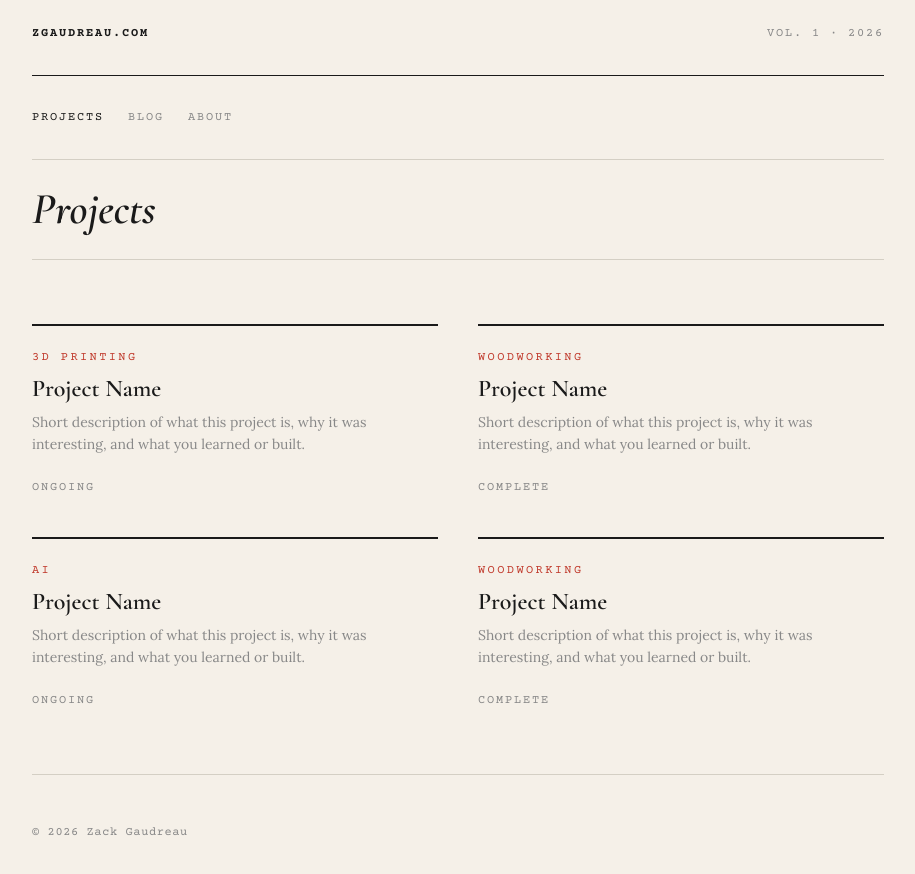
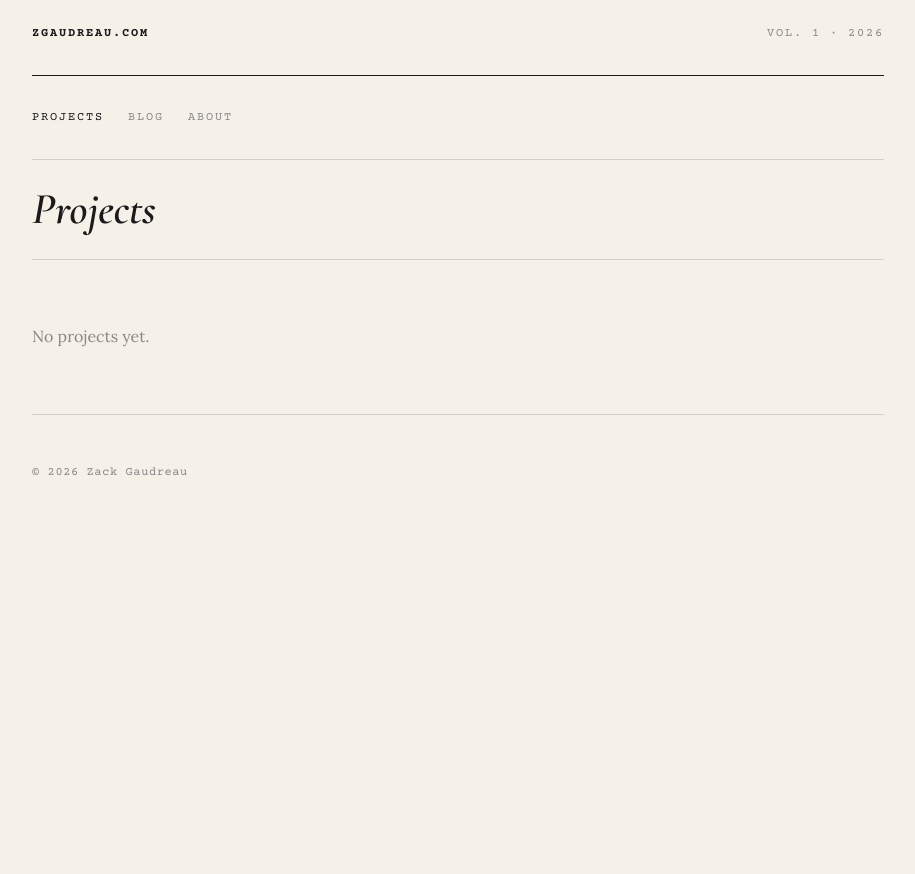
Before and after one commit to zgaudreau/zgaudreau.github.io, a Jekyll site: the page built from projects/index.html, in a window 1280 px wide. Shown: the top 874 px of the page, without its empty margins (182-1097 px from the left). Built offline with Jekyll 4.4.1, drawn with Linux system fonts in a browser that asks for light colours.

Commit message:
feat: convert projects listing to Jekyll Liquid template

```diff
--- a/projects/index.html
+++ b/projects/index.html
@@ -1,78 +1,24 @@
-<!DOCTYPE html>
-<html lang="en">
-<head>
-  <meta charset="UTF-8">
-  <meta name="viewport" content="width=device-width, initial-scale=1.0">
-  <title>Projects &mdash; Zack Gaudreau</title>
-  <link rel="stylesheet" href="../style.css">
-  <link rel="preconnect" href="https://fonts.googleapis.com">
-  <link rel="preconnect" href="https://fonts.gstatic.com" crossorigin>
-  <link href="https://fonts.googleapis.com/css2?family=Cormorant+Garamond:ital,wght@0,400;0,600;0,700;1,400;1,600&family=Courier+Prime:ital,wght@0,400;0,700;1,400&family=Lora:ital,wght@0,400;0,500;1,400&display=swap" rel="stylesheet">
-</head>
-<body class="page-projects">
-
-  <div class="container">
-
-    <header class="masthead">
-      <div class="masthead__top">
-        <a href="/">zgaudreau.com</a>
-        <span>vol. 1 &middot; 2026</span>
-      </div>
-      <hr class="rule rule--heavy">
-      <button class="nav-toggle" id="nav-toggle" aria-expanded="false" aria-controls="main-nav">Menu</button>
-      <nav class="masthead__nav" id="main-nav">
-        <a href="/projects/" class="active">Projects</a>
-        <a href="/blog/">Blog</a>
-        <a href="/#about">About</a>
-      </nav>
-      <hr class="rule">
-    </header>
-
+---
+layout: default
+page_class: page-projects
+title: Projects
+---
 <main>
   <h2 style="font-style: italic; margin: var(--space-md) 0;">Projects</h2>
   <hr class="rule">
 
   <div class="projects-grid">
-
+    {% for project in site.projects %}
     <article class="project-card">
-          <span class="tag">3D Printing</span>
-          <h3 class="project-card__title">Project Name</h3>
-          <p class="project-card__desc">Short description of what this project is, why it was interesting, and what you learned or built.</p>
-          <span class="project-card__status">Ongoing</span>
+      <span class="tag">{{ project.category | upcase }}</span>
+      <h3 class="project-card__title">
+        <a href="{{ project.url }}">{{ project.title }}</a>
+      </h3>
+      <p class="project-card__desc">{{ project.description }}</p>
+      <span class="project-card__status section-label">{{ project.status | upcase }}</span>
     </article>
-
-        <article class="project-card">
-          <span class="tag">Woodworking</span>
-          <h3 class="project-card__title">Project Name</h3>
-          <p class="project-card__desc">Short description of what this project is, why it was interesting, and what you learned or built.</p>
-          <span class="project-card__status">Complete</span>
-        </article>
-
-        <article class="project-card">
-          <span class="tag">AI</span>
-          <h3 class="project-card__title">Project Name</h3>
-          <p class="project-card__desc">Short description of what this project is, why it was interesting, and what you learned or built.</p>
-          <span class="project-card__status">Ongoing</span>
-        </article>
-
-        <article class="project-card">
-          <span class="tag">Woodworking</span>
-          <h3 class="project-card__title">Project Name</h3>
-          <p class="project-card__desc">Short description of what this project is, why it was interesting, and what you learned or built.</p>
-          <span class="project-card__status">Complete</span>
-        </article>
-
+    {% else %}
+    <p style="color: var(--color-muted);">No projects yet.</p>
+    {% endfor %}
   </div>
 </main>
-
-    <hr class="rule">
-
-    <footer class="footer">
-      <span>&copy; 2026 Zack Gaudreau</span>
-    </footer>
-
-  </div>
-
-  <script src="../js/main.js"></script>
-</body>
-</html>
```
Lines whose indentation alone changed are shown as unchanged.
